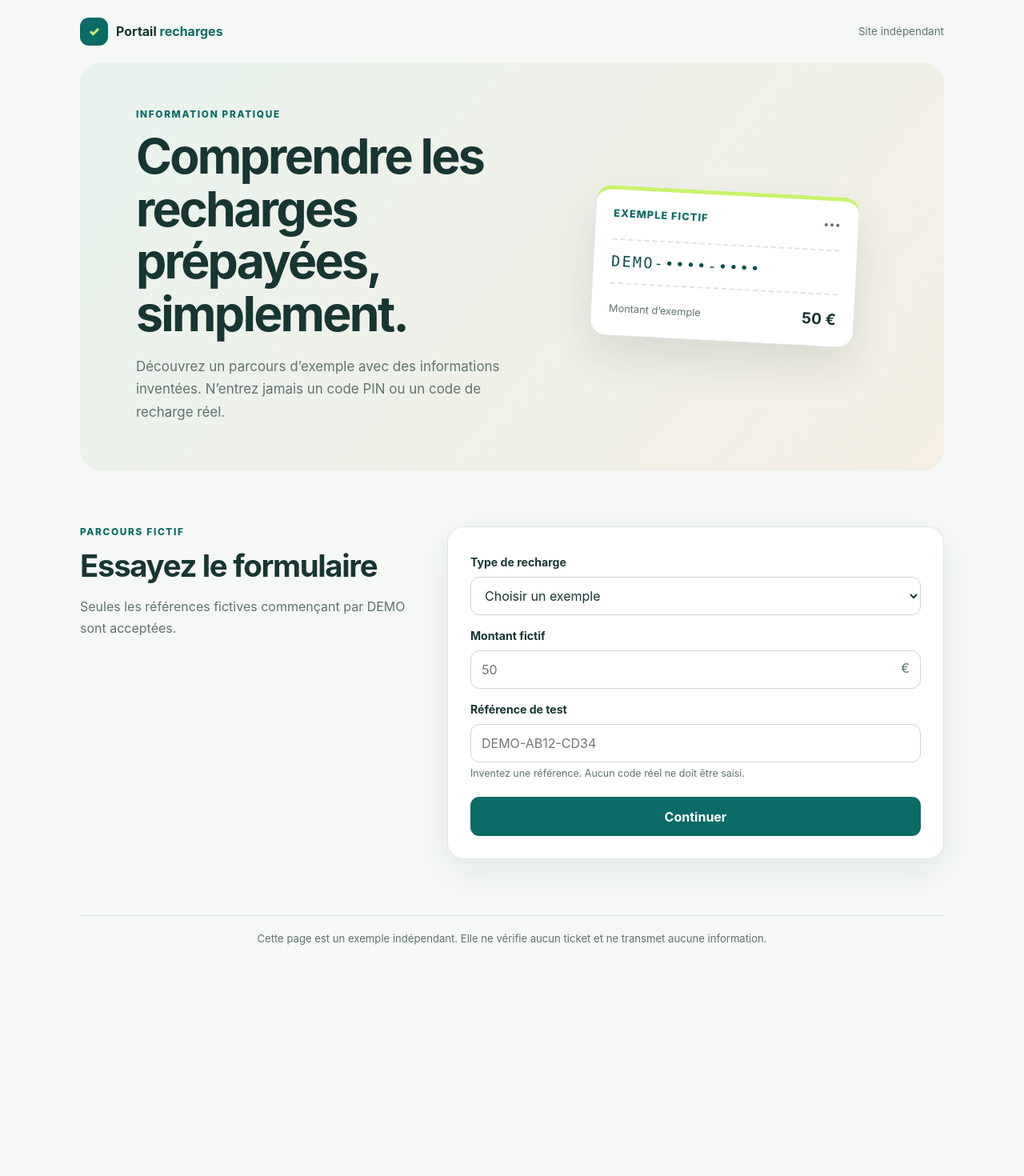
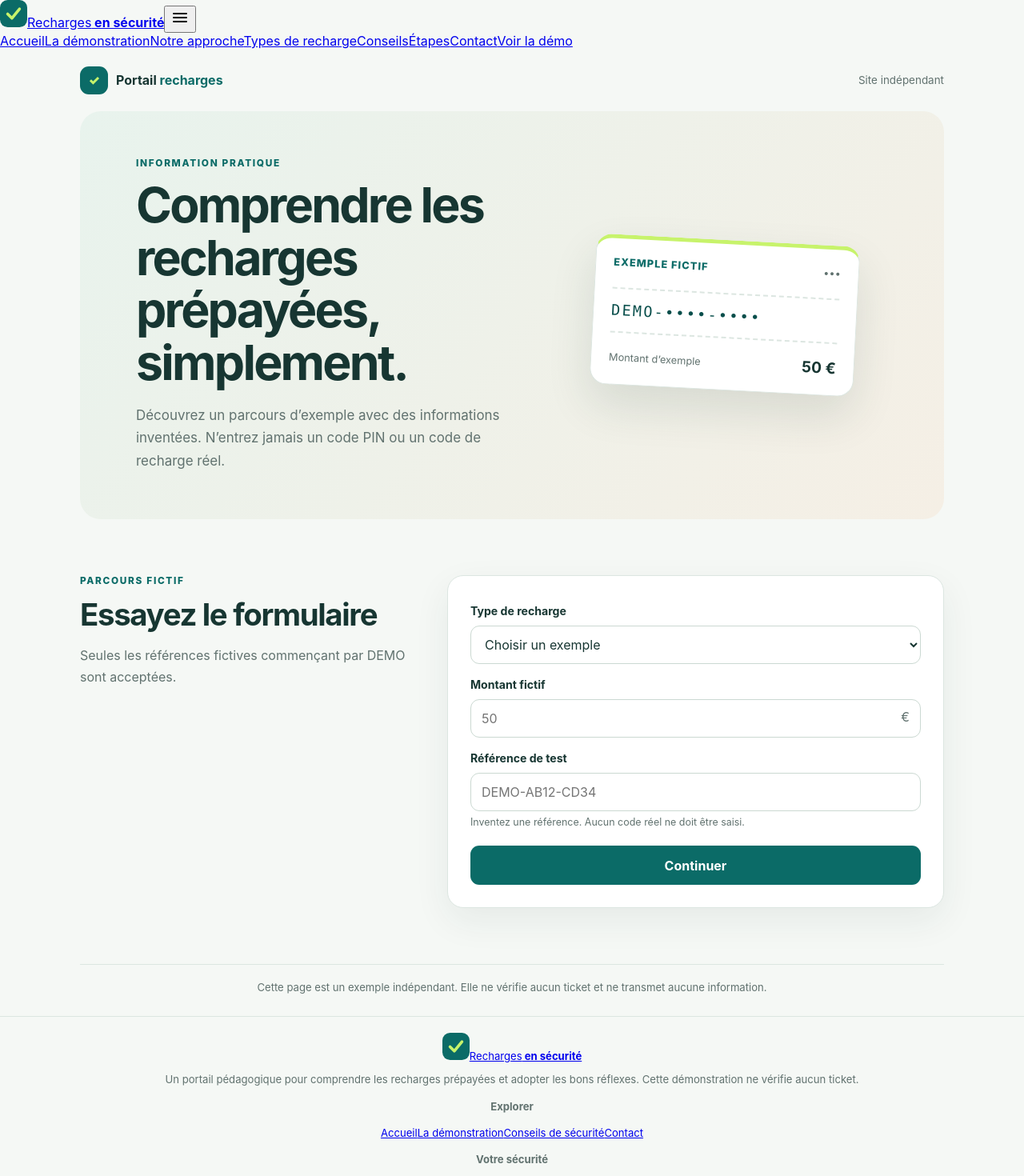
Before and after one commit to amandineprestige-lang/recharge-de-ticket, a React (Vite) app: page / in a window 1280 px wide. Shown: the top 1470 px of the page at 80% size. Before the commit the page ends 1209 px from the top, so only its background shows below. Built offline with nearby package versions, Linux system fonts and the light colour scheme.

Commit message:
Refonte accueil Recharge le Ticket

```diff
--- a/src/App.jsx
+++ b/src/App.jsx
@@ -1,5 +1,13 @@
+import Navbar from './components/Navbar.jsx'
+import Footer from './components/Footer.jsx'
 import Home from './pages/Home.jsx'
 
 export default function App() {
-  return <Home />
+  return (
+    <>
+      <Navbar />
+      <Home />
+      <Footer />
+    </>
+  )
 }
```
